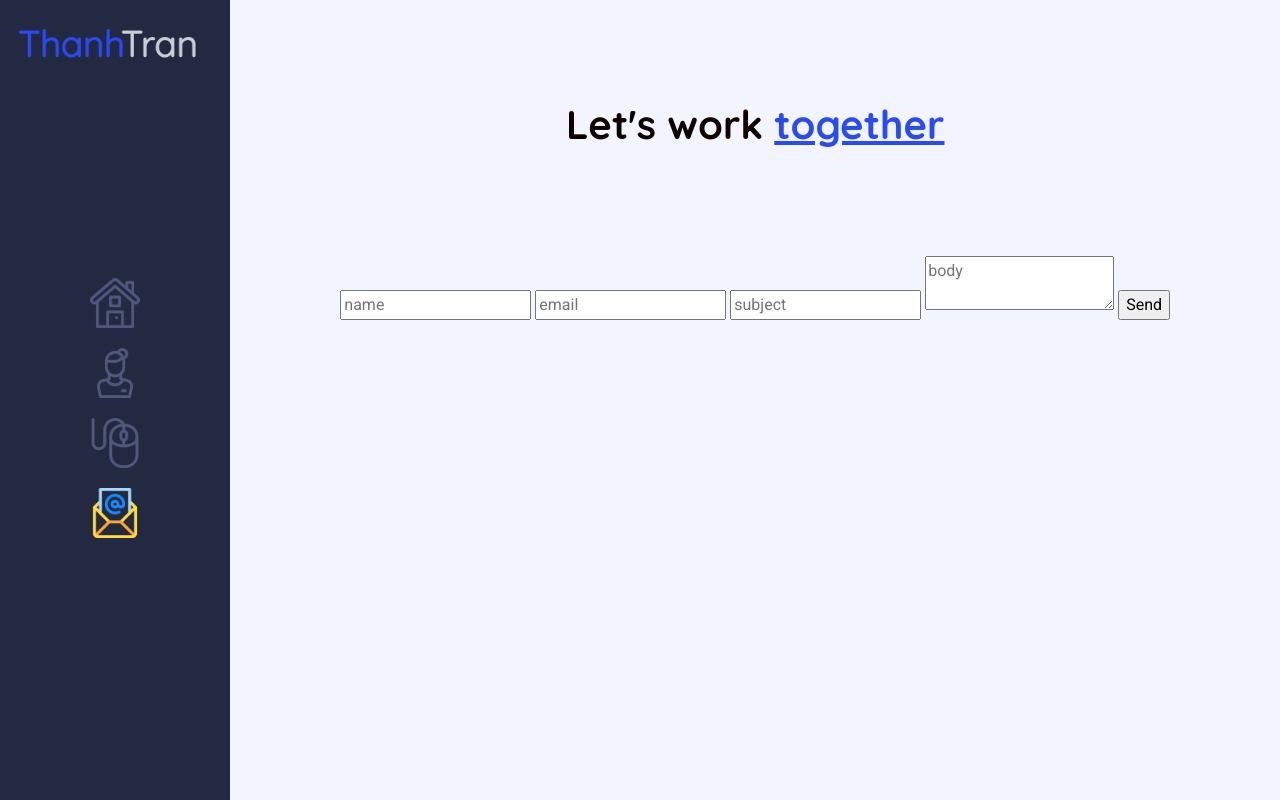
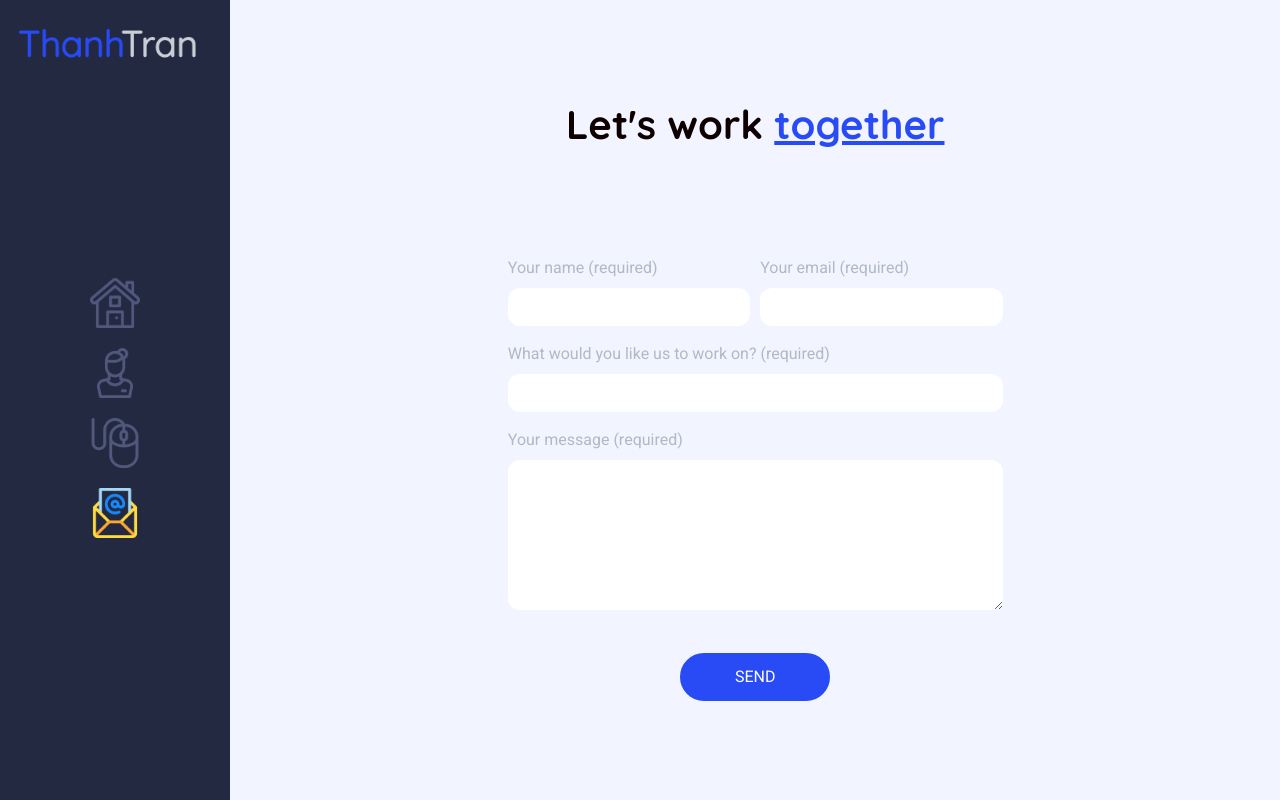
Before and after one commit to trandthanh/thanhtran-portfolio, a Rails app: page /contact in a window 1280 px wide. Run offline with Rails 7, Linux system fonts and the light colour scheme; style sheets or scripts are compiled from the project's sources; some libraries are stand-ins or nearby versions.

Commit message:
Finished Form

```diff
--- a/app/assets/stylesheets/components/_height.scss
+++ b/app/assets/stylesheets/components/_height.scss
@@ -17,3 +17,7 @@
 .height-50vh {
   height: 50vh;
 }
+
+.height-150px {
+  height: 150px;
+}
--- a/app/assets/stylesheets/components/_margin.scss
+++ b/app/assets/stylesheets/components/_margin.scss
@@ -56,3 +56,7 @@
 .marginleft-18vw {
   margin-left: 18vw;
 }
+
+.margintop-20px {
+  margin-top: 20px;
+}
--- a/app/assets/stylesheets/components/_padding.scss
+++ b/app/assets/stylesheets/components/_padding.scss
@@ -45,6 +45,11 @@
   padding-bottom: 50px;
 }
 
+.paddingy-10px {
+  padding-top: 10px;
+  padding-bottom: 10px;
+}
+
 .paddingx-60px {
   padding-left: 60px;
   padding-right: 60px;
--- a/app/assets/stylesheets/components/_text.scss
+++ b/app/assets/stylesheets/components/_text.scss
@@ -5,3 +5,7 @@
 .textdecoration-underline {
   text-decoration: underline;
 }
+
+.textalign-left {
+  text-align: left;
+}
--- a/app/views/messages/new.html.erb
+++ b/app/views/messages/new.html.erb
@@ -6,15 +6,36 @@
     </div>
   </div>
   <div class="contact-part2-thanhtran-portfolio textalign-center paddingbottom-40px">
-    <%= form_for @message, url: create_message_url do |f| %>
-      <%= notice %>
-      <%= @message.errors.full_messages.join(', ') %>
+    <div class="container">
+      <div class="row justifycontent-center">
+        <div class="col-12 col-md-6 col-lg-6">
+          <%= form_for @message, url: create_message_url do |f| %>
+            <%= notice %>
+            <%= @message.errors.full_messages.join(', ') %>
 
-      <%= f.text_field :name, placeholder: 'name' %>
-      <%= f.email_field :email, placeholder: 'email' %>
-      <%= f.text_field :subject, placeholder: 'subject' %>
-      <%= f.text_area :body, placeholder: 'body' %>
-      <%= f.submit 'Send' %>
-    <% end %>
+            <div class="form-row">
+              <div class="col-6 form-group textalign-left">
+                <%= f.label :name, "Your name (required)", class: "color-ashgrey" %>
+                <%= f.text_field :name, class: "form-control borderradius-12px border-0" %>
+              </div>
+              <div class="col-6 form-group textalign-left">
+                <%= f.label :email, "Your email (required)", class: "color-ashgrey" %>
+                <%= f.email_field :email, class: "form-control borderradius-12px border-0" %>
+              </div>
+            </div>
+            <div class="form-group textalign-left">
+              <%= f.label :subject, "What would you like us to work on? (required)", class: "color-ashgrey" %>
+              <%= f.text_field :subject, class: "form-control borderradius-12px border-0" %>
+            </div>
+            <div class="form-group textalign-left">
+              <%= f.label :body, "Your message (required)", class: "color-ashgrey" %>
+              <%= f.text_area :body, class: "width-100pc borderradius-12px height-150px border-0" %>
+            </div>
+            <%= f.submit 'SEND', class: "projects-button-thanhtran-portfolio backgroundcolor-palatinateblue paddingy-10px borderradius-50px border-2pxsolidpalatinateblue width-150px color-white marginx-10px margintop-20px" %>
+          <% end %>
+
+        </div>
+      </div>
+    </div>
   </div>
 </div>
```
Also changed, not shown: app/views/projects/index.html.erb (+8 -8 lines).
